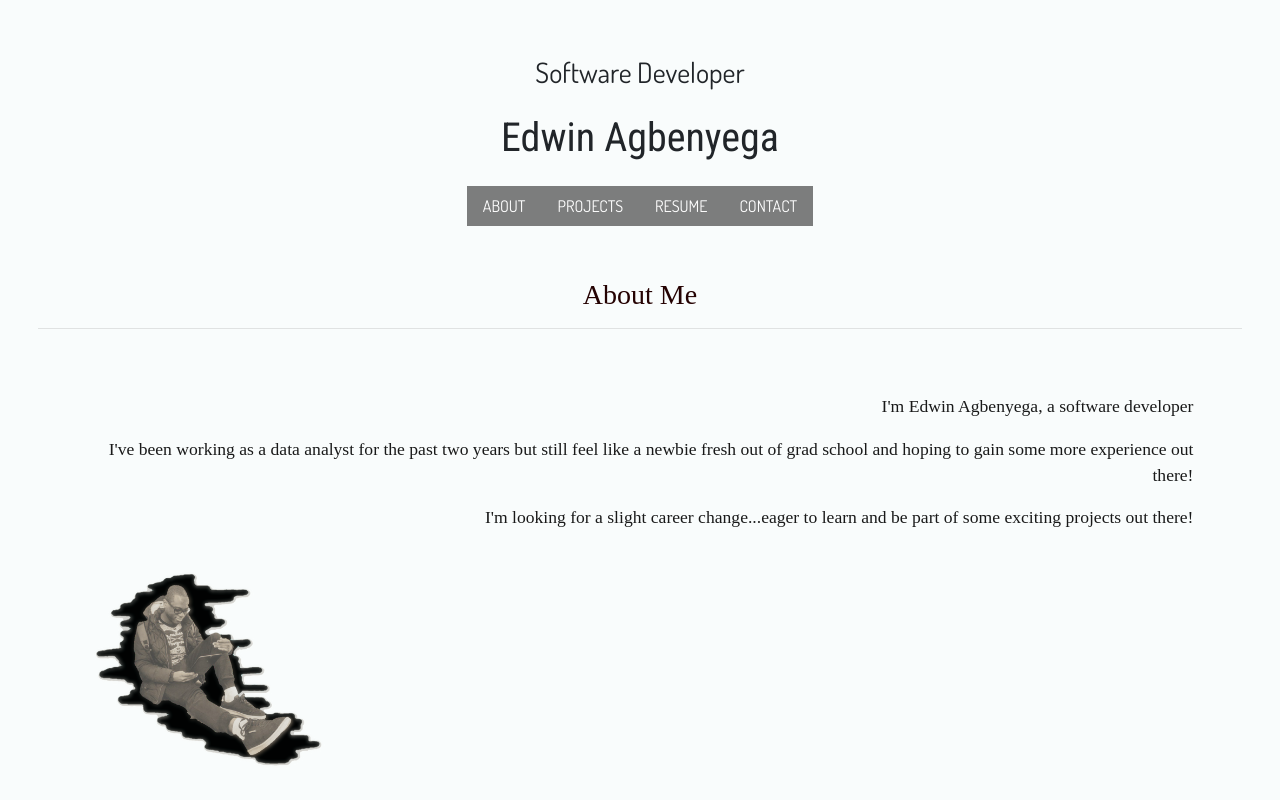
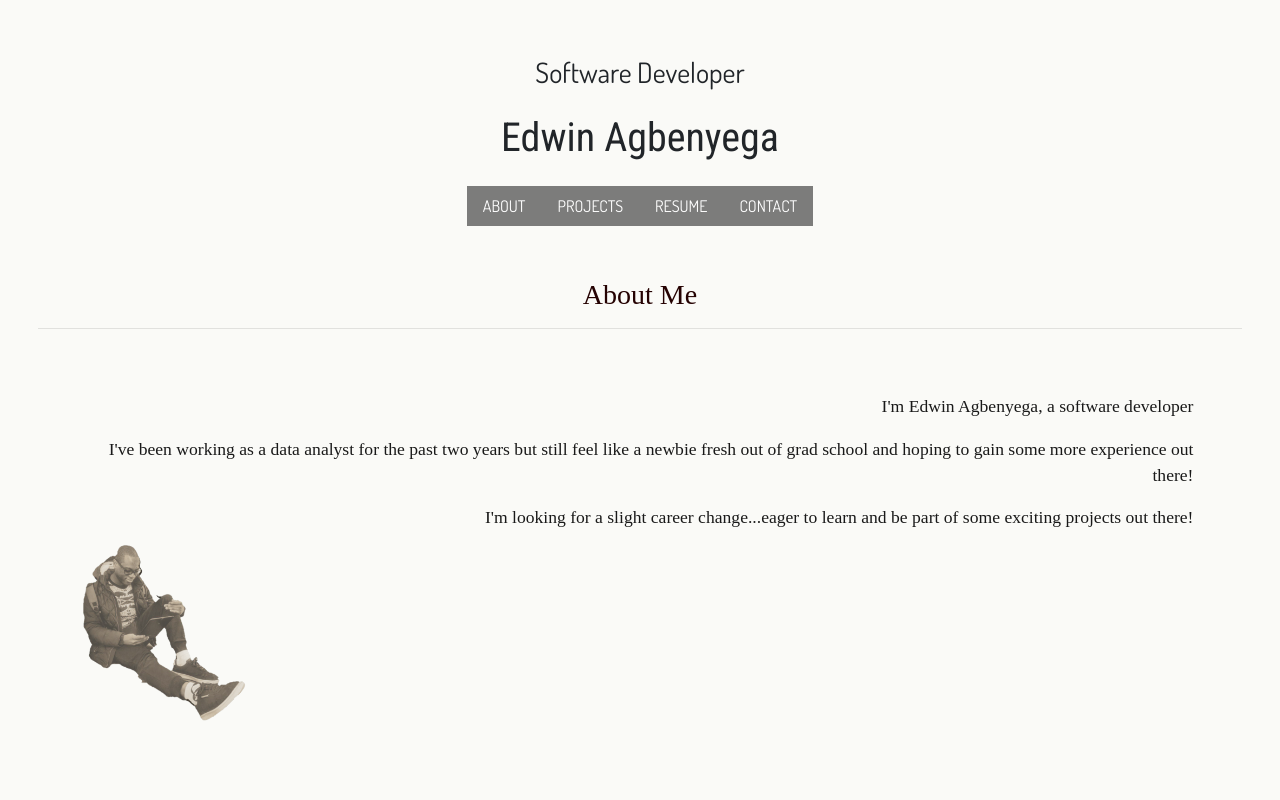
Before and after one commit to eddybanks/eddybanks.github.io, a React (Create React App) app: page / in a window 1280 px wide. Built offline with nearby package versions, Linux system fonts and the light colour scheme; a web font is replaced by a local one.

Commit message:
Tinker more with background png to remove surrounding color

```diff
--- a/src/stylesheets/App.module.css
+++ b/src/stylesheets/App.module.css
@@ -4,7 +4,7 @@
   text-align: center;
   height: 100vh;
   font-family: 'Dosis', sans-serif;
-  background-color: rgba(244, 250, 250, 0.5);
+  background-color: rgba(245, 244, 239, 0.493);
   background-image: url('../assets/background3.png');
   /* background: url('http://i.imgur.com/B0gV7Gq.png'); */
   /* background: url('https://wallup.net/wp-content/uploads/2016/05/25/176883-minimalism-geometry-hexagon-simple_background-monochrome-white_background-748x421.png'); */
```
Also changed, not shown: src/assets/background3.png.
